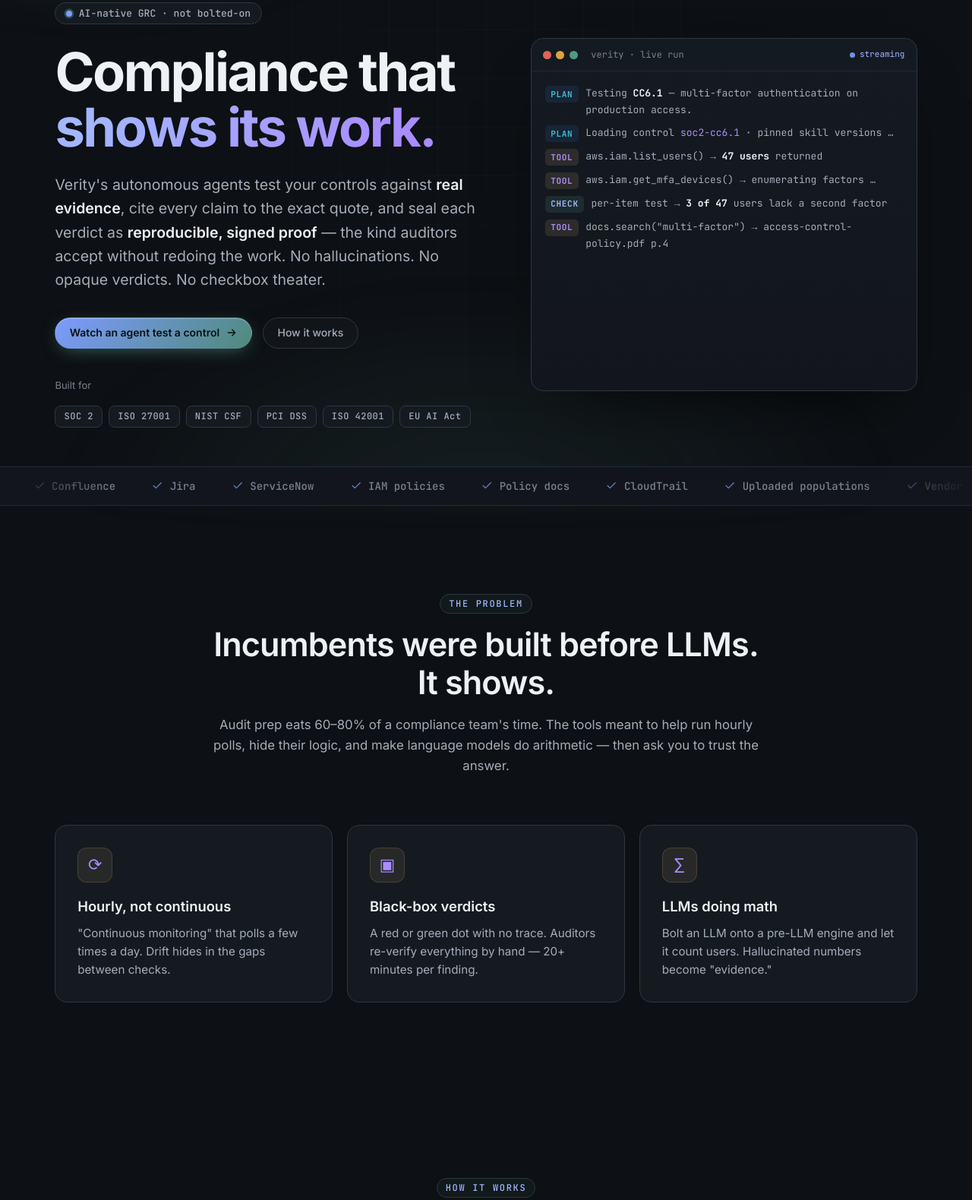
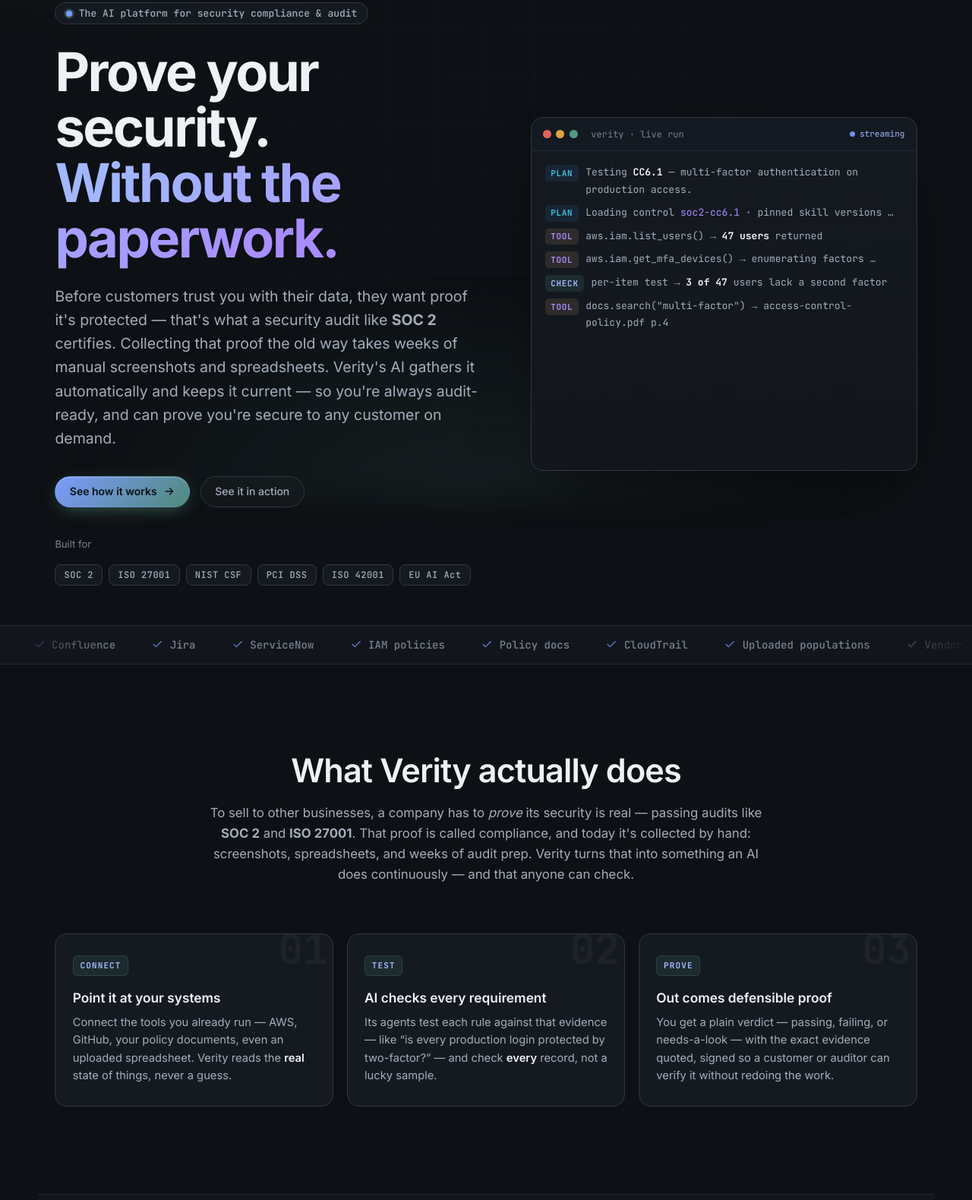
Before and after one commit to prasanthandena-gh/grc_platform_site, a plain HTML site: page index.html in a window 1280 px wide. Shown: the part 153-1733 px from the top of the page at 76% size. Drawn offline with Linux system fonts and the light colour scheme.

Commit message:
Updated info hero page

```diff
--- a/index.html
+++ b/index.html
@@ -3,12 +3,12 @@
 <head>
   <meta charset="UTF-8" />
   <meta name="viewport" content="width=device-width, initial-scale=1.0" />
-  <title>Verity — The AI-native GRC platform that shows its work</title>
-  <meta name="description" content="Verity is the AI-native governance, risk & compliance platform. Autonomous agents test SOC 2, ISO 27001, NIST CSF, PCI DSS and AI-governance (ISO 42001 / EU AI Act) controls per-item against real evidence, name every exception, and produce reproducible, signed verdicts anyone can verify offline. No hallucinations. No black boxes. No checkbox compliance." />
+  <title>Verity — Prove your security compliance, automatically</title>
+  <meta name="description" content="Verity is the AI platform for security compliance & audit. Its agents connect to the systems you already run, test every requirement — SOC 2, ISO 27001, PCI DSS, AI governance — against real evidence, and produce signed, cited proof customers trust and auditors accept. No weeks of manual audit prep. No black boxes." />
 
   <meta property="og:type" content="website" />
-  <meta property="og:title" content="Verity — Compliance that shows its work" />
-  <meta property="og:description" content="Agents test every row of your controls against real evidence, name every exception, and produce reproducible, signed workpapers auditors accept. AI-native, not bolted-on." />
+  <meta property="og:title" content="Verity — Prove your security compliance, automatically" />
+  <meta property="og:description" content="The AI platform for security compliance & audit. Connect your systems, let AI test every requirement against real evidence, and get signed, cited proof auditors accept — without the weeks of manual audit prep." />
   <meta property="og:image" content="og.svg" />
   <meta name="theme-color" content="#0b0b10" />
 
@@ -16,7 +16,7 @@
   <link rel="preconnect" href="https://fonts.googleapis.com" />
   <link rel="preconnect" href="https://fonts.gstatic.com" crossorigin />
   <link href="https://fonts.googleapis.com/css2?family=Inter:wght@400;500;600;700&family=JetBrains+Mono:wght@400;500;700&family=Source+Serif+4:opsz,wght@8..60,400;8..60,500&display=swap" rel="stylesheet" />
-  <link rel="stylesheet" href="styles.css?v=2" />
+  <link rel="stylesheet" href="styles.css?v=3" />
 </head>
 <body>
   <!-- ambient layers -->
@@ -38,12 +38,12 @@
     </a>
 
     <nav class="nav-links" aria-label="Primary">
+      <a href="#what">What it does</a>
       <a href="#how">How it works</a>
       <a href="#lineage">Proof lineage</a>
       <a href="#product">Product</a>
       <a href="#firms">For firms</a>
       <a href="#frameworks">Frameworks</a>
-      <a href="#compare">Why Verity</a>
     </nav>
 
     <div class="nav-actions">
@@ -61,22 +61,23 @@
     <section class="hero">
       <div class="hero-copy reveal">
         <div class="eyebrow">
-          <span class="dot"></span> AI-native GRC · not bolted-on
+          <span class="dot"></span> The AI platform for security compliance &amp; audit
         </div>
-        <h1>Compliance that<br><span class="grad">shows its work.</span></h1>
+        <h1>Prove your security.<br><span class="grad">Without the paperwork.</span></h1>
         <p class="lede">
-          Verity's autonomous agents test your controls against <em>real evidence</em>,
-          cite every claim to the exact quote, and seal each verdict as
-          <em>reproducible, signed proof</em> — the kind auditors accept without redoing the work.
-          No hallucinations. No opaque verdicts. No checkbox theater.
+          Before customers trust you with their data, they want proof it's protected — that's what a
+          security audit like <strong>SOC&nbsp;2</strong> certifies. Collecting that proof the old way
+          takes weeks of manual screenshots and spreadsheets. Verity's AI gathers it automatically and
+          keeps it current — so you're always audit-ready, and can prove you're secure to any customer
+          on demand.
         </p>
 
         <div class="hero-cta">
-          <a class="btn btn-primary" href="#cta">
-            Watch an agent test a control
+          <a class="btn btn-primary" href="#what">
+            See how it works
             <svg width="16" height="16" viewBox="0 0 24 24" fill="none" stroke="currentColor" stroke-width="2" stroke-linecap="round" stroke-linejoin="round"><path d="M5 12h14M13 6l6 6-6 6"/></svg>
           </a>
-          <a class="btn btn-line" href="#how">How it works</a>
+          <a class="btn btn-line" href="#product">See it in action</a>
         </div>
 
         <div class="hero-trust">
@@ -113,29 +114,54 @@
       </div>
     </section>
 
+    <!-- ░░░ IN PLAIN ENGLISH ░░░ -->
+    <section class="band" id="what">
+      <div class="section-head reveal">
+        <h2>What Verity actually does</h2>
+        <p class="sub">To sell to other businesses, a company has to <em>prove</em> its security is real — passing audits like <strong>SOC&nbsp;2</strong> and <strong>ISO&nbsp;27001</strong>. That proof is called compliance, and today it's collected by hand: screenshots, spreadsheets, and weeks of audit prep. Verity turns that into something an AI does continuously — and that anyone can check.</p>
+      </div>
+      <div class="primer">
+        <div class="step reveal" data-step="01">
+          <div class="step-tag mono">CONNECT</div>
+          <h3>Point it at your systems</h3>
+          <p>Connect the tools you already run — AWS, GitHub, your policy documents, even an uploaded spreadsheet. Verity reads the <em>real</em> state of things, never a guess.</p>
+        </div>
+        <div class="step reveal" data-step="02">
+          <div class="step-tag mono">TEST</div>
+          <h3>AI checks every requirement</h3>
+          <p>Its agents test each rule against that evidence — like “is every production login protected by two-factor?” — and check <em>every</em> record, not a lucky sample.</p>
+        </div>
+        <div class="step reveal" data-step="03">
+          <div class="step-tag mono">PROVE</div>
+          <h3>Out comes defensible proof</h3>
+          <p>You get a plain verdict — passing, failing, or needs-a-look — with the exact evidence quoted, signed so a customer or auditor can verify it without redoing the work.</p>
+        </div>
+      </div>
+    </section>
+
     <!-- ░░░ PROBLEM ░░░ -->
-    <section class="band">
+    <section class="band band-alt">
       <div class="section-head reveal">
-        <span class="kicker">The problem</span>
-        <h2>Incumbents were built before LLMs. It shows.</h2>
-        <p class="sub">Audit prep eats 60–80% of a compliance team's time. The tools meant to help run hourly polls, hide their logic, and make language models do arithmetic — then ask you to trust the answer.</p>
+        <span class="kicker">Why it's needed</span>
+        <h2>The old tools make you do the work —<br>then ask you to trust them.</h2>
+        <p class="sub">Getting ready for an audit can swallow most of a team's year. Yesterday's tools still lean on screenshots collected by hand, only look at your systems every so often, and when their AI answers a question, it can't show you where the answer came from. Verity was built the other way around — it does the checking for you, and shows its work every time.</p>
       </div>
 
       <div class="problem-grid">
         <div class="prob reveal">
           <div class="prob-ico">⟳</div>
-          <h3>Hourly, not continuous</h3>
-          <p>"Continuous monitoring" that polls a few times a day. Drift hides in the gaps between checks.</p>
+          <h3>They rarely look</h3>
+          <p>Most tools check your systems only now and then, so a problem can sit there unnoticed for days.</p>
         </div>
         <div class="prob reveal">
           <div class="prob-ico">▣</div>
-          <h3>Black-box verdicts</h3>
-          <p>A red or green dot with no trace. Auditors re-verify everything by hand — 20+ minutes per finding.</p>
+          <h3>No receipts</h3>
+          <p>You get a red or green light with no explanation — so your auditor ends up re-checking everything by hand.</p>
         </div>
         <div class="prob reveal">
           <div class="prob-ico">∑</div>
-          <h3>LLMs doing math</h3>
-          <p>Bolt an LLM onto a pre-LLM engine and let it count users. Hallucinated numbers become "evidence."</p>
+          <h3>AI that makes things up</h3>
+          <p>Bolt AI onto old software and it will state numbers it never actually checked. You can't tell what's real.</p>
         </div>
       </div>
     </section>
@@ -144,29 +170,29 @@
     <section class="band" id="how">
       <div class="section-head reveal">
         <span class="kicker">How it works</span>
-        <h2>The agent plans, collects, checks, and explains.<br>You review the residue.</h2>
+        <h2>The AI does the work.<br>You just check the result.</h2>
       </div>
 
       <div class="steps">
         <div class="step reveal" data-step="01">
           <div class="step-tag mono">PLAN</div>
-          <h3>Plan the test</h3>
-          <p>The agent reads the control's versioned methodology — auditable markdown, not a black box — and lays out exactly what it will check.</p>
+          <h3>It plans the check</h3>
+          <p>For each thing that needs proving, Verity lays out exactly what it will examine — in clear steps you can read, not a black box.</p>
         </div>
         <div class="step reveal" data-step="02">
-          <div class="step-tag mono">TOOL</div>
-          <h3>Collect real evidence</h3>
-          <p>It pulls live state from AWS, GitHub and your policy docs through MCP connectors. Every value comes from a tool call, never a guess.</p>
+          <div class="step-tag mono">GATHER</div>
+          <h3>It gathers the evidence</h3>
+          <p>It connects to the tools you already use — your cloud accounts, your code, your documents — and reads the real settings, never a guess.</p>
         </div>
         <div class="step reveal" data-step="03">
           <div class="step-tag mono">CHECK</div>
-          <h3>Run deterministic checks</h3>
-          <p>The math runs in code, not in the model. Counts, comparisons and thresholds are computed and reproducible.</p>
+          <h3>It checks every case</h3>
+          <p>It compares what it found against each rule — for every account and record, not just a sample — and does the counting in plain code, so the numbers are always right.</p>
         </div>
         <div class="step reveal" data-step="04">
-          <div class="step-tag mono">VERDICT</div>
-          <h3>Explain with citations</h3>
-          <p>Every assertion ships with an exact quote, page and section — validated by string match. The trace <em>is</em> the product.</p>
+          <div class="step-tag mono">EXPLAIN</div>
+          <h3>It shows the proof</h3>
+          <p>Every answer comes with the exact source it's based on, so you — or your auditor — can see <em>why</em> it says what it says, and verify it yourself.</p>
         </div>
       </div>
     </section>
--- a/styles.css
+++ b/styles.css
@@ -387,6 +387,9 @@
 .step p { color: var(--ink-soft); font-size: .92rem; }
 .step p em { color: var(--ink); font-style: normal; font-weight: 600; }
 
+/* ---------- plain-english primer (reuses .step cards) ---------- */
+.primer { display: grid; grid-template-columns: repeat(3,1fr); gap: 1.1rem; }
+
 /* ---------- split ---------- */
 .split { display: grid; grid-template-columns: 1fr 1fr; gap: clamp(2rem,5vw,4rem); align-items: center; max-width: var(--maxw); margin: 0 auto; }
 .split-rev .split-copy { order: 2; }
@@ -721,7 +724,7 @@
   .hero-console { order: -1; max-width: 520px; }
   .split, .split-rev .split-copy { grid-template-columns: 1fr; order: 0; }
   .split { gap: 2.5rem; }
-  .problem-grid, .steps, .verdict-grid, .feature-grid, .fw-grid, .persona-grid { grid-template-columns: repeat(2,1fr); }
+  .problem-grid, .steps, .primer, .verdict-grid, .feature-grid, .fw-grid, .persona-grid { grid-template-columns: repeat(2,1fr); }
   .compare { grid-template-columns: 1fr; }
   .compare-vs { justify-self: center; }
   .footer-grid { grid-template-columns: 1fr 1fr; }
@@ -735,7 +738,7 @@
   .ln-edge svg { transform: rotate(90deg); }
 }
 @media (max-width: 600px) {
-  .problem-grid, .steps, .verdict-grid, .feature-grid, .fw-grid, .persona-grid { grid-template-columns: 1fr; }
+  .problem-grid, .steps, .primer, .verdict-grid, .feature-grid, .fw-grid, .persona-grid { grid-template-columns: 1fr; }
   .footer-grid { grid-template-columns: 1fr; }
   .stat-row { gap: 1.4rem; }
   .console-body { height: 380px; }
```
